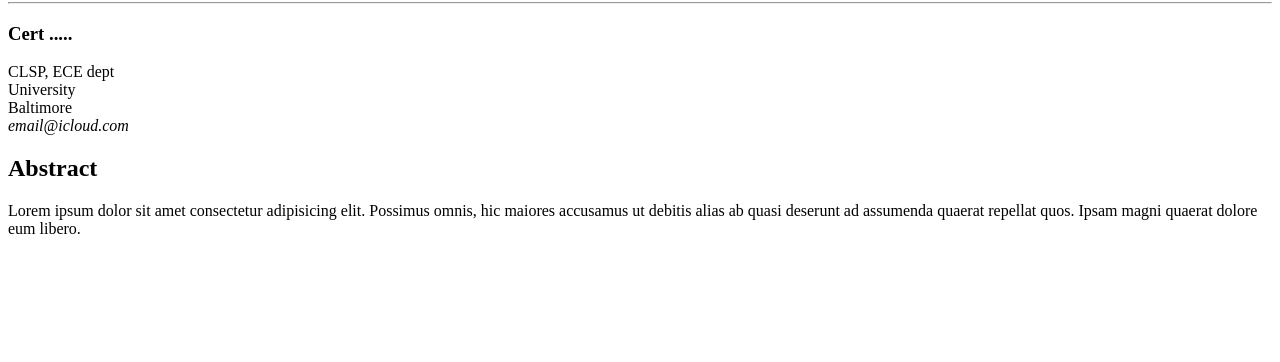
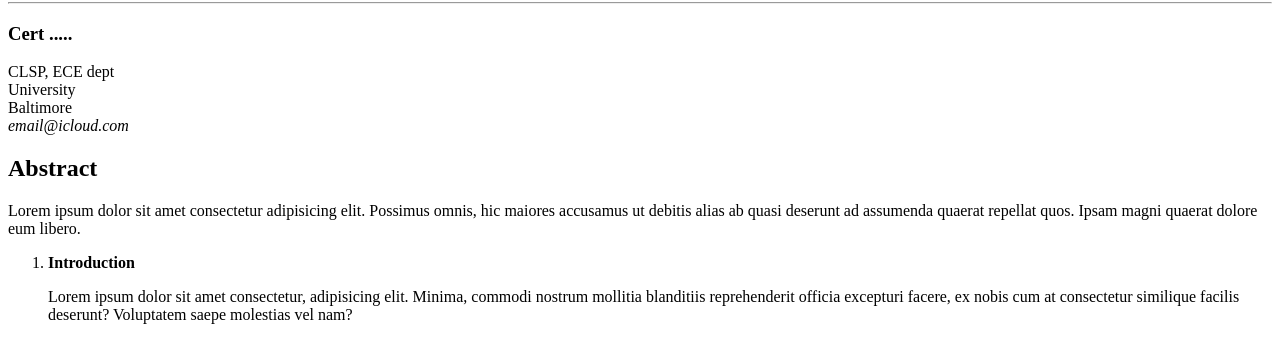
Before and after one commit to parisking93/paper-scentifico, a plain HTML site: page index.html in a window 1280 px wide. Shown: the part 78-440 px from the top of the page. Drawn offline with Linux system fonts and the light colour scheme.

Commit message:
add elenco ol

```diff
--- a/index.html
+++ b/index.html
@@ -35,6 +35,15 @@
 
             <h2>Abstract</h2>
             <p>Lorem ipsum dolor sit amet consectetur adipisicing elit. Possimus omnis, hic maiores accusamus ut debitis alias ab quasi deserunt ad assumenda quaerat repellat quos. Ipsam magni quaerat dolore eum libero.</p>
+
+            <!-- inizio elenco  -->
+            <ol>
+                <li>
+                    <strong>Introduction</strong>
+                    <p>Lorem ipsum dolor sit amet consectetur, adipisicing elit. Minima, commodi nostrum mollitia blanditiis reprehenderit officia excepturi facere, ex nobis cum at consectetur similique facilis deserunt? Voluptatem saepe molestias vel nam?</p>
+                </li>
+            </ol>
+
         </section>
 
         <!-- fine sezione corpo della pagina  -->
```
